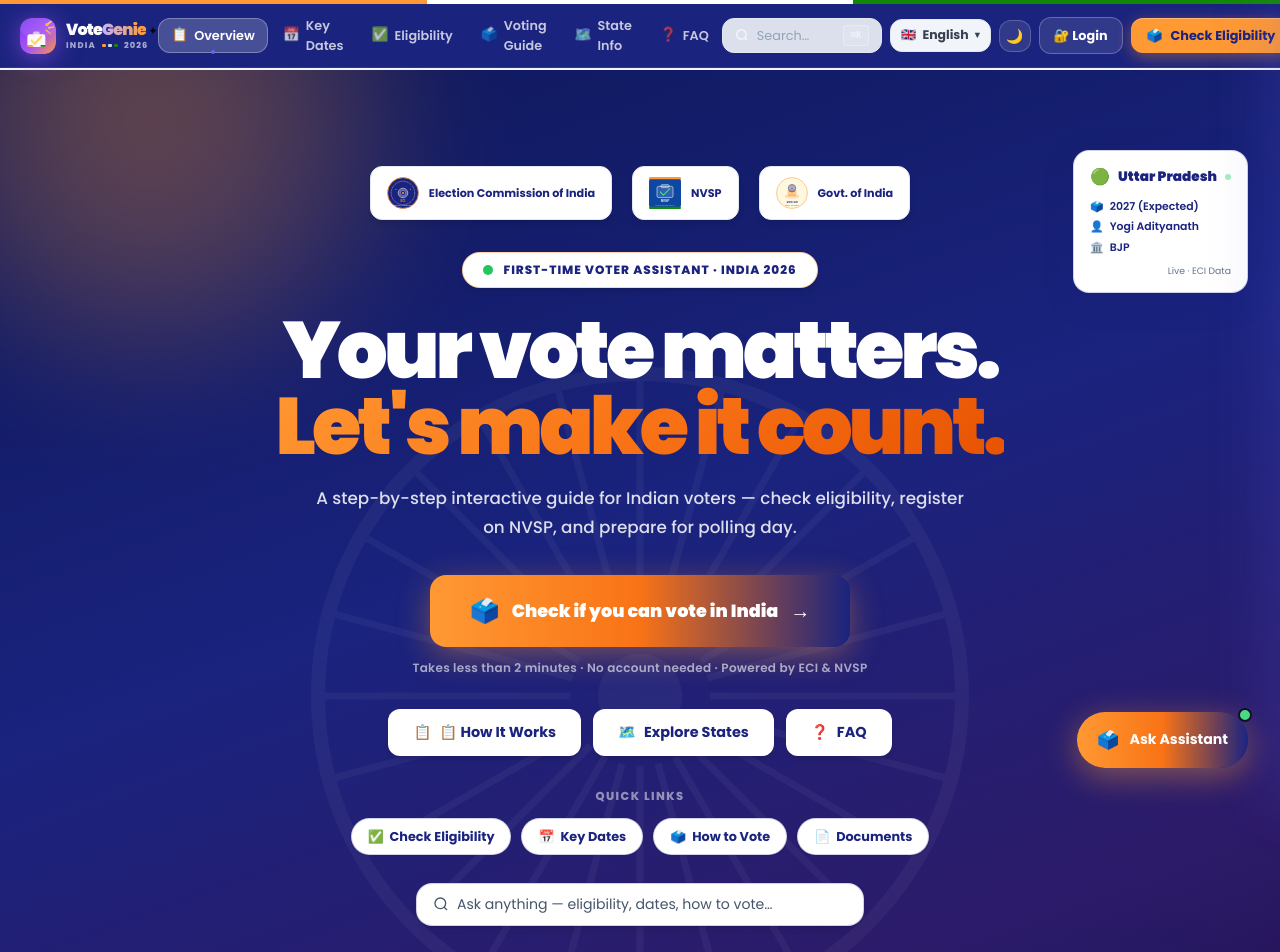
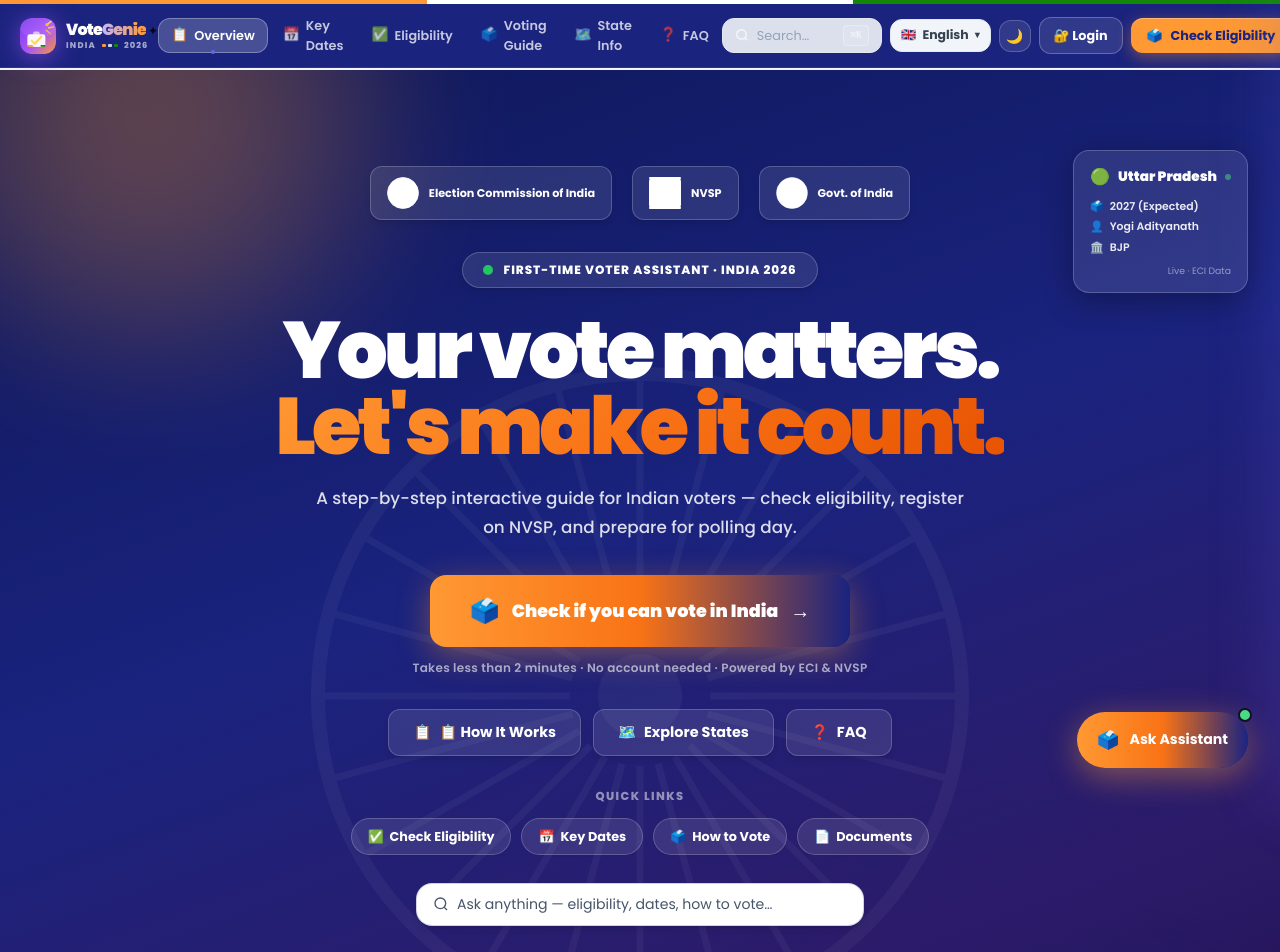
Before and after one commit to rudraabhishek-collab/votegenie, a React (Vite) app in the folder election-guide/: page / in a window 1280 px wide. Shown: the top 952 px of the page. Built offline with nearby package versions, Linux system fonts and the light colour scheme.

Commit message:
fix: restore original dark glass theme with visible white text throughout hero

```diff
--- a/election-guide/src/components/Hero.jsx
+++ b/election-guide/src/components/Hero.jsx
@@ -200,27 +200,27 @@
   return (
     <div className="absolute right-4 top-16 md:right-8 md:top-20 z-20 pointer-events-none"
       style={{ transform: 'rotate(2.5deg)', animation: 'fadeUp 0.8s 0.9s ease both' }}>
-      <div className="bg-white border border-[#1a237e]/20 rounded-2xl px-4 py-3.5 shadow-[0_8px_32px_rgba(26,35,126,0.15)] min-w-[170px]">
+      <div className="bg-white/10 border border-white/20 rounded-2xl px-4 py-3.5 shadow-[0_8px_32px_rgba(0,0,0,0.3)] min-w-[170px] backdrop-blur-md">
         <div className="flex items-center gap-2 mb-2.5">
           <span className="text-base">{c.flag}</span>
-          <span className="font-black text-[0.85rem] text-[#1a237e]">{c.state}</span>
+          <span className="font-black text-[0.85rem] text-white">{c.state}</span>
           <span className="ml-auto w-1.5 h-1.5 rounded-full bg-green-400 animate-pulse" />
         </div>
         <div className="space-y-1">
-          <p className="text-[0.68rem] text-slate-500 flex items-center gap-1.5">
+          <p className="text-[0.68rem] text-white/60 flex items-center gap-1.5">
             <span className="text-[#FF9933]">🗳️</span>
-            <span className="font-semibold text-[#1a237e]">{c.next}</span>
+            <span className="font-semibold text-white/90">{c.next}</span>
           </p>
-          <p className="text-[0.68rem] text-slate-500 flex items-center gap-1.5">
+          <p className="text-[0.68rem] text-white/60 flex items-center gap-1.5">
             <span className="text-[#FF9933]">👤</span>
-            <span className="font-semibold text-[#1a237e]">{c.cm}</span>
+            <span className="font-semibold text-white/90">{c.cm}</span>
           </p>
-          <p className="text-[0.68rem] text-slate-500 flex items-center gap-1.5">
+          <p className="text-[0.68rem] text-white/60 flex items-center gap-1.5">
             <span className="text-[#FF9933]">🏛️</span>
-            <span className="font-semibold text-[#1a237e]">{c.party}</span>
+            <span className="font-semibold text-white/90">{c.party}</span>
           </p>
         </div>
-        <p className="text-[0.58rem] text-slate-500 mt-2 text-right">Live · ECI Data</p>
+        <p className="text-[0.58rem] text-white/50 mt-2 text-right">Live · ECI Data</p>
       </div>
     </div>
   )
@@ -263,8 +263,8 @@
           className={`inline-flex items-center gap-1.5 px-4 py-2 rounded-full text-[0.8rem] font-bold
             border transition-all duration-200 hover:-translate-y-0.5 active:scale-95
             ${active === i
-              ? 'bg-[#1a237e] border-[#1a237e] text-white shadow-md'
-              : 'bg-white border-[#1a237e]/20 text-[#1a237e] hover:bg-[#f0f4ff] hover:border-[#1a237e]/40 shadow-sm hover:shadow-md'
+              ? 'bg-white/25 border-white/40 text-white shadow-md'
+              : 'bg-white/10 border-white/20 text-white hover:bg-white/20 hover:border-white/30 shadow-sm hover:shadow-md'
             }`}>
           <span>{a.icon}</span>{a.label}
         </button>
@@ -361,15 +361,15 @@
             { src: '/logos/emblem.svg', name: 'Govt. of India', url: 'https://india.gov.in' },
           ].map(logo => (
             <a key={logo.name} href={logo.url} target="_blank" rel="noopener noreferrer"
-              className="flex items-center gap-2.5 bg-white hover:bg-slate-50 border border-slate-200 rounded-xl px-4 py-2.5 no-underline transition-all duration-200 hover:-translate-y-1 shadow-md hover:shadow-lg">
-              <img src={logo.src} alt={logo.name} className="w-8 h-8" />
-              <span className="text-[0.7rem] font-bold text-[#1a237e] block">{logo.name}</span>
+              className="flex items-center gap-2.5 bg-white/10 hover:bg-white/20 border border-white/20 rounded-xl px-4 py-2.5 no-underline transition-all duration-200 hover:-translate-y-1 shadow-md hover:shadow-lg backdrop-blur-sm">
+              <img src={logo.src} alt={logo.name} className="w-8 h-8 brightness-0 invert" />
+              <span className="text-[0.7rem] font-bold text-white hidden sm:block">{logo.name}</span>
             </a>
           ))}
         </div>
 
         {/* Live badge */}
-        <div className="inline-flex items-center gap-2.5 bg-white border border-[#FF9933]/40 rounded-full text-[0.75rem] font-extrabold tracking-[0.08em] uppercase px-5 py-2 mb-6 text-[#1a237e] shadow-md"
+        <div className="inline-flex items-center gap-2.5 bg-white/10 border border-white/20 rounded-full text-[0.75rem] font-extrabold tracking-[0.08em] uppercase px-5 py-2 mb-6 text-white shadow-md backdrop-blur-sm"
           style={{ animation: 'fadeUp 0.6s 0.1s ease both' }}>
           <span className="relative flex h-2.5 w-2.5">
             <span className="animate-ping absolute inline-flex h-full w-full rounded-full bg-green-500 opacity-75" />
@@ -435,8 +435,8 @@
           ].map(btn => (
             <a key={btn.href} href={btn.href}
               className="inline-flex items-center gap-2 px-6 py-3 rounded-xl font-bold text-[0.9rem]
-                text-[#1a237e] bg-white border border-white/30 shadow-md
-                hover:bg-[#f0f4ff] hover:-translate-y-1 hover:shadow-lg no-underline transition-all duration-200">
+                text-white bg-white/10 border border-white/20 shadow-md backdrop-blur-sm
+                hover:bg-white/20 hover:-translate-y-1 hover:shadow-lg no-underline transition-all duration-200">
               <span>{btn.icon}</span>
               {btn.label}
             </a>
@@ -464,12 +464,12 @@
           ].map(b => (
             <a key={b.text} href={b.href || '#'} target={b.href ? '_blank' : '_self'} rel="noopener noreferrer"
               onClick={b.href ? undefined : e => e.preventDefault()}
-              className="flex items-center gap-2.5 bg-white border border-[#1a237e]/15 rounded-xl px-4 py-2.5 no-underline transition-all duration-200 hover:-translate-y-0.5 shadow-sm hover:shadow-md"
+              className="flex items-center gap-2.5 bg-white/10 border border-white/20 rounded-xl px-4 py-2.5 no-underline transition-all duration-200 hover:-translate-y-0.5 shadow-sm hover:shadow-md backdrop-blur-sm"
               style={{ cursor: b.href ? 'pointer' : 'default' }}>
               <span className="text-lg">{b.icon}</span>
               <div className="text-left">
-                <p className="text-[0.78rem] font-extrabold text-[#1a237e] leading-none">{b.text}</p>
-                <p className="text-[0.68rem] text-[#1a237e]/70 leading-none mt-0.5">{b.sub}</p>
+                <p className="text-[0.78rem] font-extrabold text-white leading-none">{b.text}</p>
+                <p className="text-[0.68rem] text-white/60 leading-none mt-0.5">{b.sub}</p>
               </div>
               {b.href && <span className="text-[0.65rem] text-[#FF9933] ml-1 font-bold">↗</span>}
             </a>
```
